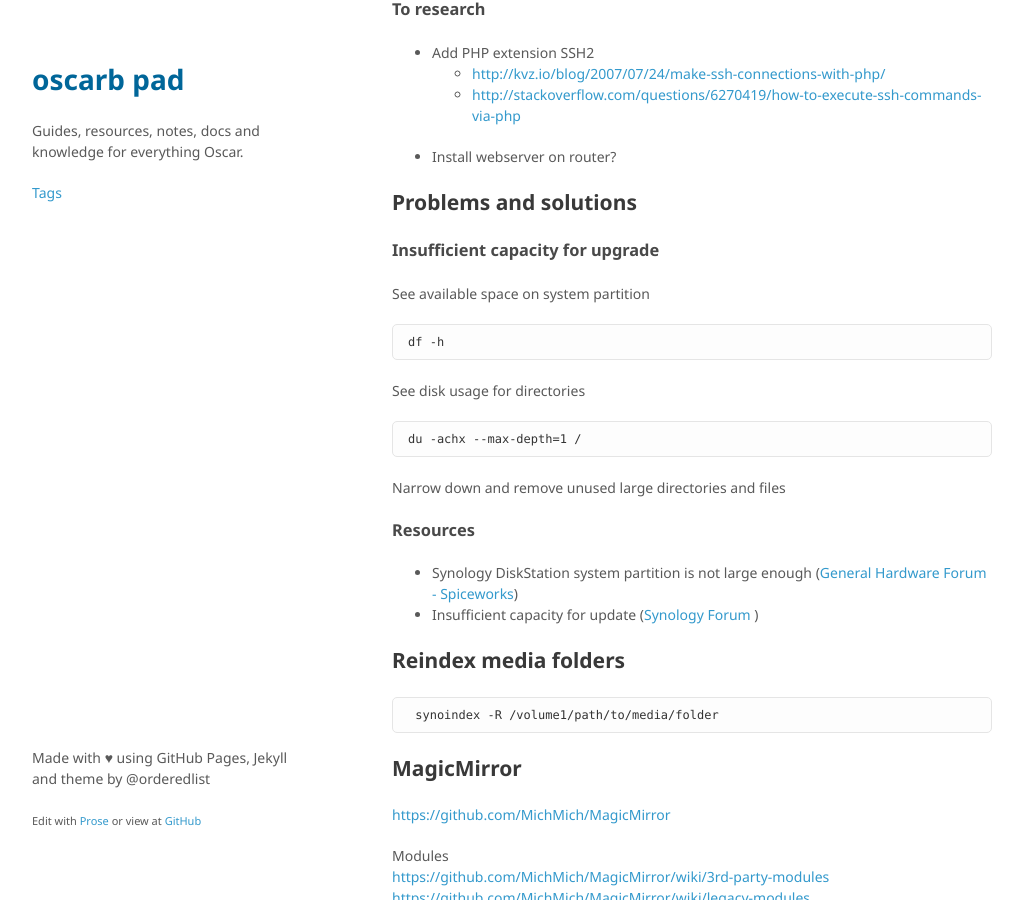
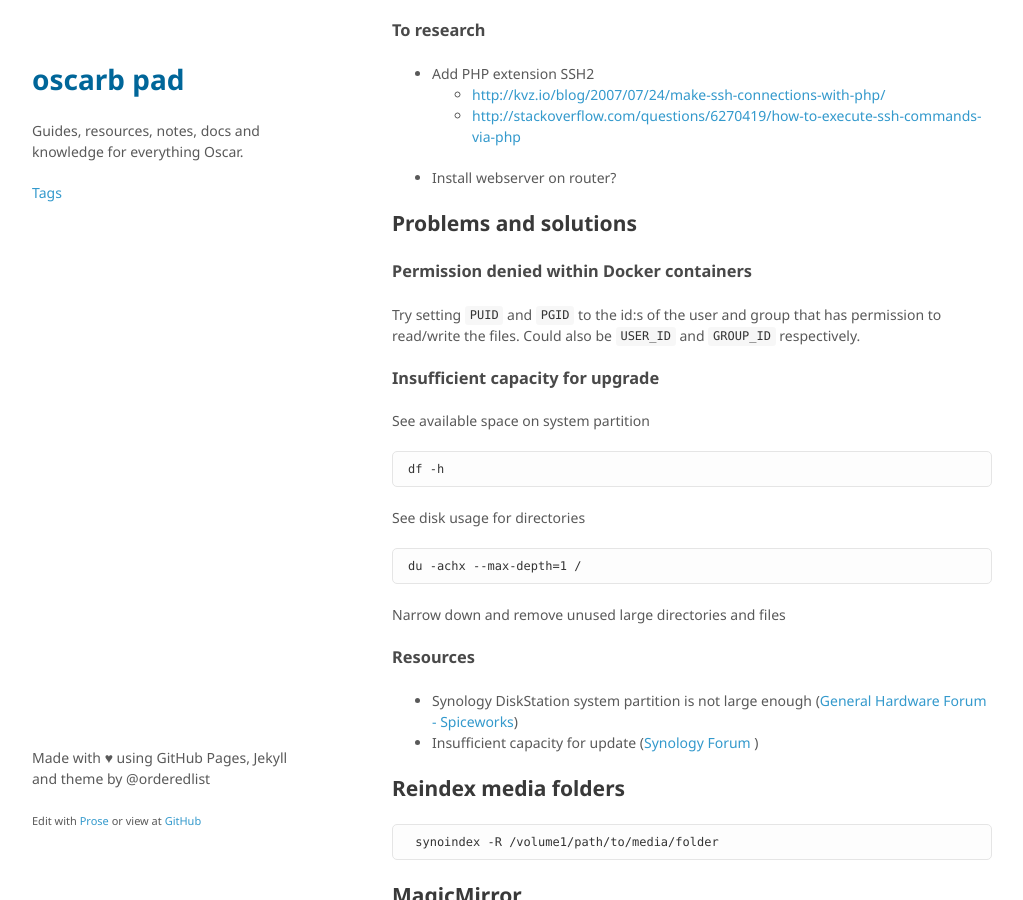
Before and after one commit to oscarb/pad, a Jekyll site: the page built from _docs/ds713.md, in a window 1280 px wide and 900 px high, scrolled down 6940 px. Shown: the whole window, without its empty margins (128-1151 px from the left). Built offline with Jekyll 4.4.1, drawn with Linux system fonts in a browser that asks for light colours; some web fonts are replaced; some of the changed text lies outside the part shown.

Commit message:
Update ds713.md

```diff
--- a/_docs/ds713.md
+++ b/_docs/ds713.md
@@ -277,6 +277,10 @@ ssh -i /volume1/homes/admin/.ssh/tatanga-private-key  rt-ac68u-oscar@192.168.1.1
 
 ## Problems and solutions
 
+### Permission denied within Docker containers
+
+Try setting `PUID` and `PGID` to the id:s of the user and group that has permission to read/write the files. Could also be `USER_ID` and `GROUP_ID` respectively.
+
 ### Insufficient capacity for upgrade
 
 See available space on system partition
```
